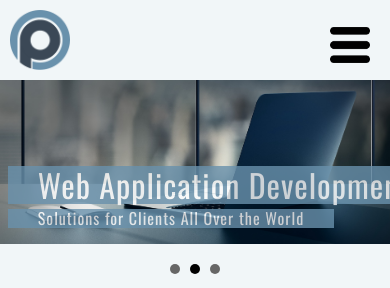
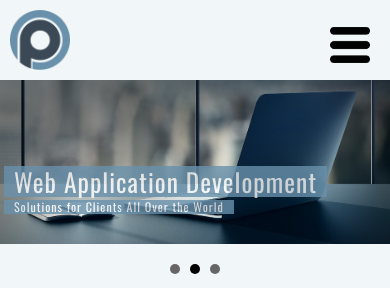
Before and after one commit to oleksii-zp/practice_project1, a plain HTML site: page index.html in a window 390 px wide. Shown: the top 288 px of the page. Drawn offline with nearby package versions, Linux system fonts and the light colour scheme.

Commit message:
some changes

```diff
--- a/src/sass/style.scss
+++ b/src/sass/style.scss
@@ -292,7 +292,7 @@ footer.second p {
 .slider-title-wrap {
     display: inline-block;
     margin-top: -20%;
-    margin-left: 2%;
+    margin-left: 1%;
     position: absolute;
 }
 
@@ -302,7 +302,7 @@ footer.second p {
     color: white;
     background-color: #6991AC;
     opacity: 0.8;
-    padding: 0 30px 0 30px;
+    padding: 0 10px 0 10px;
     line-height: 120%;
     text-indent: 0;
     white-space: nowrap;
@@ -314,6 +314,16 @@ footer.second p {
 .slider-title-sub {
     margin-top: 1%;
     font-size: 200%;
+}
+
+@media screen and (max-width: 992px) {
+.slider-title {
+        font-size: 350%;
+    }
+    .slider-title-sub {
+        font-size: 150%;
+    }
+
 }
 
 @media screen and (max-width: 768px) {
@@ -403,9 +413,29 @@ height: 60px;
 
 
     .slider-title {
+        font-size: 250%;
+    }
+    .slider-title-sub {
+        font-size: 110%;
+    }
+}
+
+@media screen and (max-width: 576px) {
+.slider-title {
         font-size: 200%;
     }
     .slider-title-sub {
-        font-size: 100%;
+        font-size: 90%;
     }
+
 }
+
+@media screen and (max-width: 420px) {
+.slider-title {
+        font-size: 160%;
+    }
+    .slider-title-sub {
+        font-size: 75%;
+    }
+
+}
```
Also changed, not shown: css/main.min.css.
